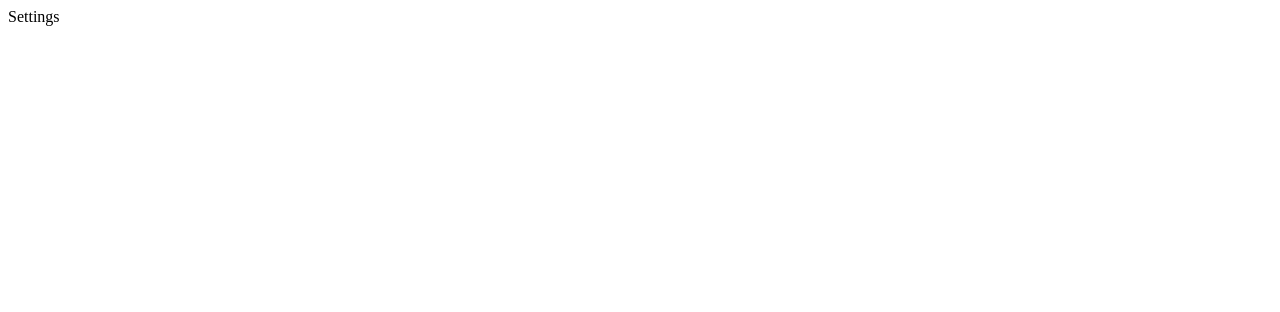
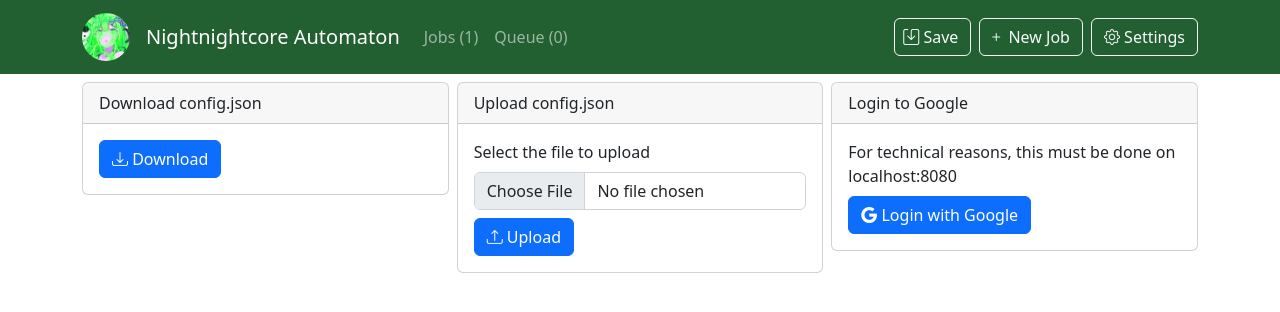
Before and after one commit to VisibleReality/nnc_automaton, a Flask app: page /settings in a window 1280 px wide. Before the commit the part shown is almost empty. Shown: the top 312 px of the page. Run offline with Flask 2, Linux system fonts and the light colour scheme; some libraries are stand-ins or nearby versions.

Commit message:
Implement the settings page

```diff
--- a/main.py
+++ b/main.py
@@ -35,15 +35,46 @@ def main_page ():
 	return render_template("index.html", job_counts = job_counts)
 
 
-@app.route("/settings")
+@app.route("/settings", methods = ["GET", "POST"])
 def settings ():
-	return "Settings"
+	file_upload_success = None
+	google_login_success = None
+
+	# Config file uploaded
+	if request.method == "POST" and "config-file" in request.files:
+		config_file = request.files["config-file"]
+
+		if not config_file.filename.endswith(".json"):
+			file_upload_success = False
+		else:
+			# noinspection PyBroadException
+			try:
+				config_file.save("config.json")
+				Config.reload_config()
+				file_upload_success = True
+			except Exception:
+				file_upload_success = False
+
+	if "google_login_success" in request.args:
+		if request.args["google_login_success"] == "true":
+			google_login_success = True
+		else:
+			google_login_success = False
+
+	job_counts = job_manager.get_counts()
+
+	return render_template("settings.html", job_counts = job_counts, file_upload_success = file_upload_success,
+						   google_login_success = google_login_success)
+
+
+@app.route("/settings/download")
+def download_config ():
+	return send_file("config.json", as_attachment = True)
 
 
 @app.route("/google-login")
 def google_login ():
-	# noinspection PyGlobalUndefined
-	if "code" in request.args or "error" in request.args:  # After login attempt
+	if "code" in request.args:  # After login attempt, success
 		flow = google_auth_oauthlib.flow.Flow.from_client_secrets_file(
 			"client_secret.json",
 			scopes = ["https://www.googleapis.com/auth/youtube.force-ssl"],
@@ -66,9 +97,12 @@ def google_login ():
 
 		Config.set("state", "")
 
-		return flask.redirect(url_for("main_page"))
+		return flask.redirect(url_for("settings", google_login_success = "true"))
 
-	else:
+	elif "error" in request.args:  # After login attempt, failure
+		return flask.redirect(url_for("settings", google_login_success = "false"))
+
+	else:  # Before login attempt
 		flow = google_auth_oauthlib.flow.Flow.from_client_secrets_file(
 			"client_secret.json",
 			scopes = ["https://www.googleapis.com/auth/youtube.force-ssl"]
@@ -149,12 +183,12 @@ def get_job_image (job_id: str):
 
 @app.route("/job/<job_id>/audio")
 def get_job_audio (job_id: str):
-	return send_file(job_manager.jobs[job_id].get_audio_location())
+	return send_file(job_manager.jobs[job_id].get_audio_location(), as_attachment = True)
 
 
 @app.route("/job/<job_id>/video")
 def get_job_video (job_id: str):
-	return send_file(job_manager.jobs[job_id].get_video_location())
+	return send_file(job_manager.jobs[job_id].get_video_location(), as_attachment = True)
 
 
 @app.route("/job/<job_id>/queue")
@@ -216,3 +250,8 @@ def navbar_js ():
 @app.route("/js/jobs")
 def jobs_js ():
 	return render_template("jobs.js")
+
+
+@app.route("/js/settings")
+def settings_js ():
+	return render_template("settings.js")
--- a/templates/index.html
+++ b/templates/index.html
@@ -10,7 +10,7 @@
 <body>
 {% include "navbar.html" %}
 <div class="container mt-2 mb-5">
-	<div class="row g-1 mb-1">
+	<div class="row g-2 mb-2">
 		<div class="col-12">
 			<div class="card text-bg-light">
 				<div class="card-header">Total</div>
@@ -21,7 +21,7 @@
 			</div>
 		</div>
 	</div>
-	<div class="row g-1">
+	<div class="row g-2">
 		<div class="col-xl-2 col-lg-3 col-md-4 col-sm-6">
 			<div class="card text-bg-secondary">
 				<div class="card-header"><i class="bi bi-info-circle"></i> Waiting</div>
--- /dev/null
+++ b/templates/settings.html
@@ -0,0 +1,96 @@
+<!doctype html>
+<html lang="en">
+<head>
+	<meta charset="utf-8">
+	<meta name="viewport" content="width=device-width, initial-scale=1">
+	<title>Settings | Nightnightcore Automaton</title>
+	<link rel="stylesheet" href="{{ url_for('static', filename='bootstrap.min.css') }}">
+	<link rel="stylesheet" href="{{ url_for('static', filename='bootstrap-icons.css') }}">
+</head>
+<body>
+{% include "navbar.html" %}
+<div class="container mt-2 mb-5">
+	{% if file_upload_success is not none %}
+		<div class="row g-2 mb-2">
+			<div class="col-12">
+				{% if file_upload_success %}
+					<div class="alert alert-success mb-0">
+						Config uploaded successfully!
+					</div>
+				{% else %}
+					<div class="alert alert-danger mb-0">
+						Config failed to upload.
+					</div>
+				{% endif %}
+			</div>
+		</div>
+	{% endif %}
+	{% if google_login_success is not none %}
+		<div class="row g-2 mb-2">
+			<div class="col-12">
+				{% if google_login_success %}
+					<div class="alert alert-success mb-0">
+						Logged in to Google successfully!
+					</div>
+				{% else %}
+					<div class="alert alert-danger mb-0">
+						Failed to login to Google.
+					</div>
+				{% endif %}
+			</div>
+		</div>
+	{% endif %}
+	<div class="row g-2">
+		<div class="col-lg-4 col-md-6 col-12">
+			<div class="card">
+				<div class="card-header">
+					Download config.json
+				</div>
+				<div class="card-body">
+					<a href="{{ url_for("download_config") }}" class="btn btn-primary" download="config.json">
+						<i class="bi bi-download"></i> Download
+					</a>
+				</div>
+			</div>
+		</div>
+		<div class="col-lg-4 col-md-6 col-12">
+			<div class="card">
+				<div class="card-header">
+					Upload config.json
+				</div>
+				<div class="card-body">
+					<form method="post" enctype="multipart/form-data" class="needs-validation" novalidate>
+						<div class="mb-2">
+							<label for="config-file" class="form-label">Select the file to upload</label>
+							<input class="form-control" type="file" id="config-file" name="config-file"
+										 accept="application/json,.json" required>
+							<div class="invalid-feedback">
+								Please select a file
+							</div>
+						</div>
+						<button type="submit" class="btn btn-primary">
+							<i class="bi bi-upload"></i> Upload
+						</button>
+					</form>
+				</div>
+			</div>
+		</div>
+		<div class="col-lg-4 col-md-6 col-12">
+			<div class="card">
+				<div class="card-header">
+					Login to Google
+				</div>
+				<div class="card-body">
+					<div class="mb-2">For technical reasons, this must be done on localhost:8080</div>
+					<a href="{{ url_for("google_login") }}" class="btn btn-primary" id="google-login">
+						<i class="bi bi-google"></i> Login with Google
+					</a>
+				</div>
+			</div>
+		</div>
+	</div>
+</div>
+<script src="{{ url_for('settings_js') }}"></script>
+<script src="{{ url_for('static', filename='bootstrap.bundle.min.js') }}"></script>
+</body>
+</html>
```
Also changed, not shown: templates/settings.js (added, +19 -0 lines).
